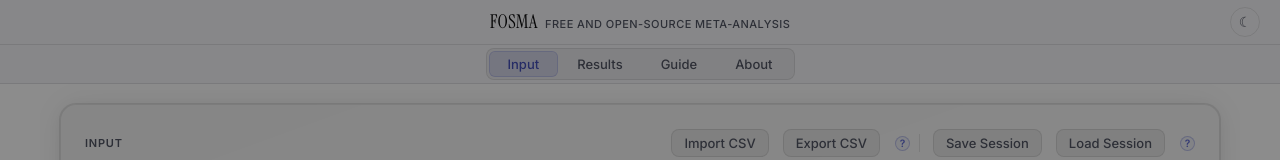
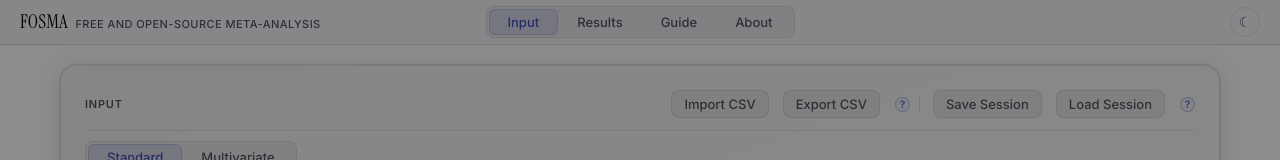
Before and after one commit to rbmichael/meta-analysis, a plain HTML site: page index.html in a window 1280 px wide. Shown: the top 160 px of the page. Drawn offline with nearby package versions, Linux system fonts and the light colour scheme.

Commit message:
Collapse the app header into a single row.
The header now collapses from two rows (44 px + 38 px + 1 px border = 83 px) to a single 44 px
  row — saving ~39 px of vertical space. The layout uses CSS grid with 1fr auto 1fr so the tabs remain truly centred
  regardless of title width, and the theme toggle sits in the right column via justify-self: end.

```diff
--- a/css/layout.css
+++ b/css/layout.css
@@ -470,34 +470,28 @@
    APP SHELL — header + layout
    ================================================================ */
 
-/* ---- Top bar (flex child of body) ---- */
+/* ---- Top bar — single 44 px row: title | tabs (centred) | toggle ---- */
 #appHeader {
   background: var(--bg-header);
   backdrop-filter: blur(16px);
   -webkit-backdrop-filter: blur(16px);
   border-bottom: 1px solid var(--border);
-  display: flex;
-  flex-direction: column;
+  display: grid;
+  grid-template-columns: 1fr auto 1fr;
+  align-items: center;
+  height: 44px;
+  padding: 0 20px;
   flex-shrink: 0;
-  /* z-index kept for help popovers / dropdowns that overlap the layout below */
   position: relative;
   z-index: 100;
-}
-
-/* Row 1: title centred, theme toggle pinned right */
-#appHeaderTitle {
-  position: relative;
-  display: flex;
-  align-items: center;
-  justify-content: center;
-  height: 44px;
-  padding: 0 20px;
 }
 
 #appTitle {
   display: inline-flex;
   align-items: baseline;
   gap: 0.5em;
+  min-width: 0;
+  overflow: hidden;
 }
 
 .app-title-main {
@@ -506,6 +500,7 @@
   font-weight: 400;
   letter-spacing: 0.01em;
   color: var(--fg);
+  white-space: nowrap;
 }
 
 .app-title-sub {
@@ -515,22 +510,20 @@
   letter-spacing: 0.04em;
   text-transform: uppercase;
   color: var(--fg-muted);
+  white-space: nowrap;
+  overflow: hidden;
+  text-overflow: ellipsis;
 }
 
-#appHeaderTitle .theme-toggle-btn {
-  position: absolute;
-  right: 20px;
-  top: 50%;
-  transform: translateY(-50%);
+#appHeader > .theme-toggle-btn {
+  justify-self: end;
 }
 
-/* Row 2: tabs centred */
+/* Tabs centred in the middle column */
 #appHeaderTabs {
   display: flex;
   align-items: center;
   justify-content: center;
-  height: 38px;
-  border-top: 1px solid var(--border);
 }
 
 @media (max-width: 480px) {
--- a/index.html
+++ b/index.html
@@ -36,10 +36,7 @@
 
 <!-- ===================== APP HEADER ===================== -->
 <header id="appHeader">
-  <div id="appHeaderTitle">
-    <span id="appTitle"><span class="app-title-main">FOSMA</span><span class="app-title-sub">Free and Open-Source Meta-Analysis</span></span>
-    <button id="themeToggle" class="theme-toggle-btn" title="Switch to light mode" aria-label="Toggle colour theme"></button>
-  </div>
+  <span id="appTitle"><span class="app-title-main">FOSMA</span><span class="app-title-sub">Free and Open-Source Meta-Analysis</span></span>
   <div id="appHeaderTabs">
     <div id="viewToggleGroup">
       <button class="toggle-btn active" id="toggleInput"   data-view="input">Input</button>
@@ -48,6 +45,7 @@
       <button class="toggle-btn"        id="toggleAbout"   data-view="about">About</button>
     </div>
   </div>
+  <button id="themeToggle" class="theme-toggle-btn" title="Switch to light mode" aria-label="Toggle colour theme"></button>
 </header>
 
 <!-- ===================== APP LAYOUT ===================== -->
```
